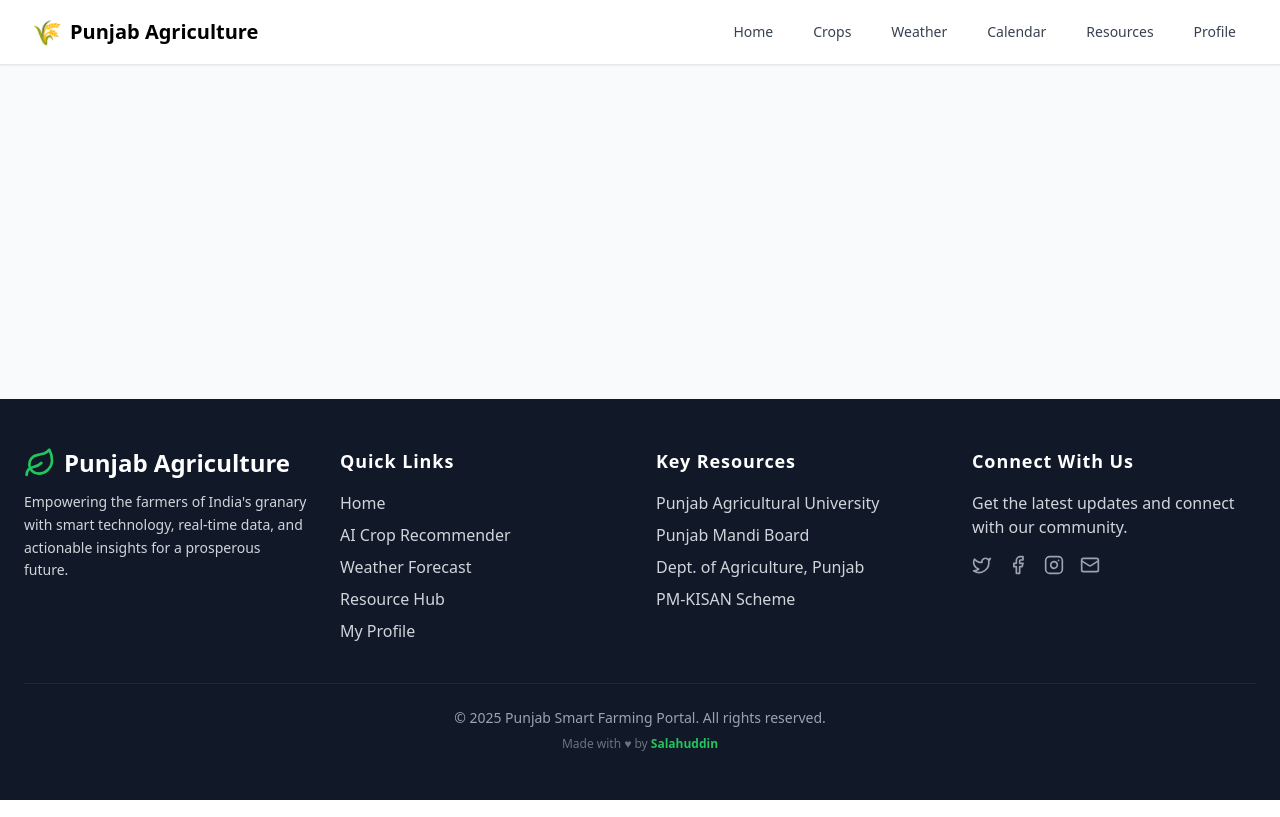
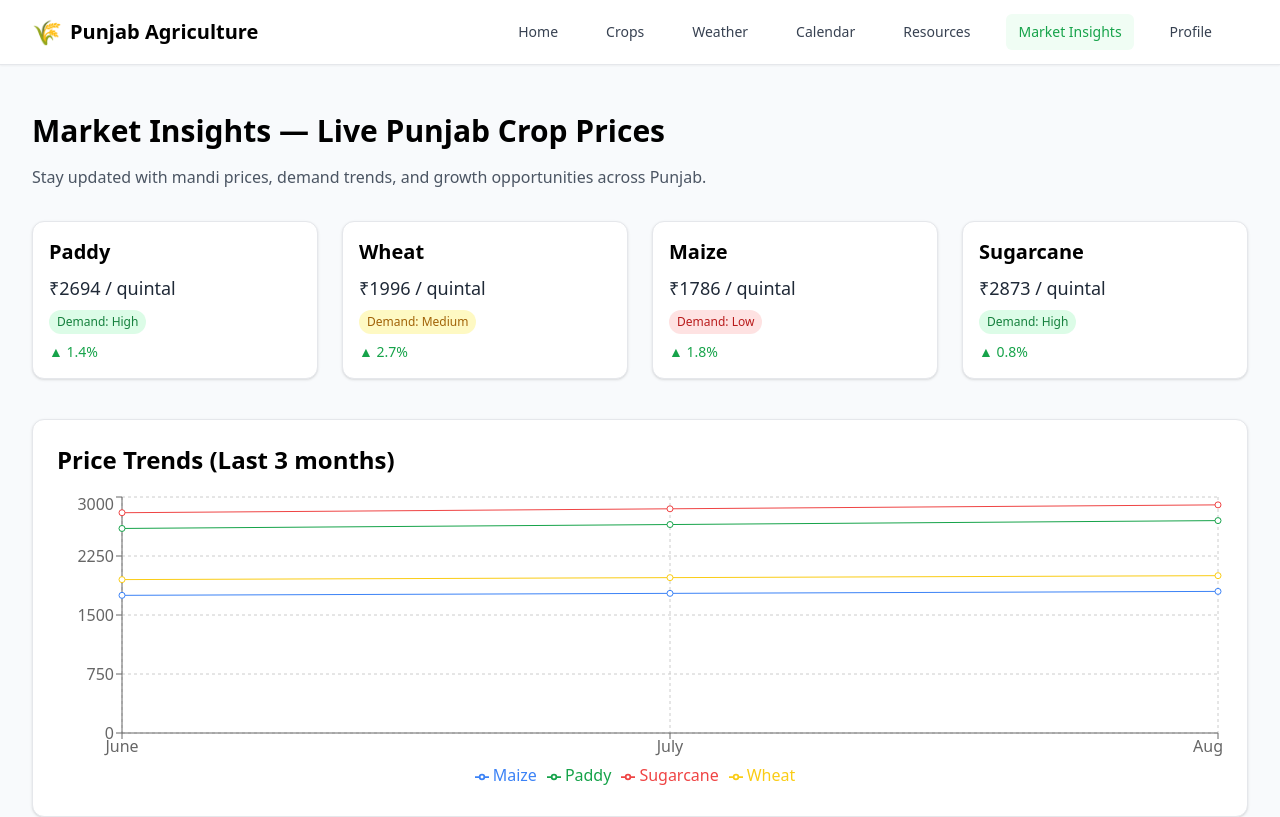
Before and after one commit to Salahuddin-13/punjab-crop-recommender, a React (Create React App) app: page /market in a window 1280 px wide. Shown: the top 817 px of the page. Built offline with nearby package versions, Linux system fonts and the light colour scheme.

Commit message:
Your meaningful commit message

```diff
--- a/package.json
+++ b/package.json
@@ -12,11 +12,15 @@
     "lucide-react": "^0.542.0",
     "react": "^18.2.0",
     "react-dom": "^18.2.0",
+    "react-helmet": "^6.1.0",
     "react-helmet-async": "^2.0.5",
     "react-router-dom": "^7.8.2",
     "react-scripts": "5.0.1",
+    "recharts": "^3.1.2",
     "serve": "^14.2.0",
-    "web-vitals": "^2.1.4"
+    "web-vitals": "^2.1.4",
+    "workbox-build": "^5.1.4",
+    "workbox-webpack-plugin": "^5.1.4"
   },
   "scripts": {
     "start": "react-scripts start",
--- a/public/index.html
+++ b/public/index.html
@@ -14,22 +14,23 @@
     <title>Punjab Agriculture - Smart Crop Recommender</title>
 
     <!-- Google Translate -->
-    <script
-      type="text/javascript"
-      src="//translate.google.com/translate_a/element.js?cb=googleTranslateElementInit"
-    ></script>
-    <script>
+<script type="text/javascript">
   function googleTranslateElementInit() {
     new google.translate.TranslateElement(
       {
         pageLanguage: "en",
-            includedLanguages: "hi,te,ta,bn,mr,gu,kn,ml,pa,ur",
+        includedLanguages: "hi,ta,te,bn,mr,gu,kn,ml,pa,ur",
         layout: google.translate.TranslateElement.InlineLayout.SIMPLE,
       },
       "google_translate_element"
     );
   }
 </script>
+<script
+  type="text/javascript"
+  src="//translate.google.com/translate_a/element.js?cb=googleTranslateElementInit"
+></script>
+
   </head>
   <body>
     <noscript>You need to enable JavaScript to run this app.</noscript>
--- a/src/App.js
+++ b/src/App.js
@@ -11,6 +11,7 @@ import Resources from "./pages/Resources";
 import Profile from "./pages/Profile";
 import CropRecommendations from "./pages/CropRecommendations";
 import ErrorBoundary from "./components/ErrorBoundary";
+import MarketInsights from "./pages/MarketInsights";
 
 export default function App() {
   return (
@@ -27,6 +28,8 @@ export default function App() {
               <Route path="/calendar" element={<Calendar />} />
               <Route path="/resources" element={<Resources />} />
               <Route path="/profile" element={<Profile />} />
+		<Route path="/market" element={<MarketInsights />} />
+
             </Routes>
           </ErrorBoundary>
         </main>
--- a/src/components/Navbar.js
+++ b/src/components/Navbar.js
@@ -1,5 +1,5 @@
 // src/components/Navbar.js
-import React, { useState } from "react";
+import React, { useState, useEffect } from "react";
 import { Link, useLocation } from "react-router-dom";
 
 export default function Navbar() {
@@ -12,23 +12,33 @@ export default function Navbar() {
     { path: "/weather", label: "Weather" },
     { path: "/calendar", label: "Calendar" },
     { path: "/resources", label: "Resources" },
+	{ path: "/market", label: "Market Insights" },
     { path: "/profile", label: "Profile" },
   ];
 
-  const toggleMenu = () => {
-    setIsMenuOpen(!isMenuOpen);
-  };
+  useEffect(() => {
+    if (window.google && window.google.translate) {
+      new window.google.translate.TranslateElement(
+        {
+          pageLanguage: "en",
+          includedLanguages: "hi,ta,te,bn,mr,gu,kn,ml,pa,ur",
+          layout: window.google.translate.TranslateElement.InlineLayout.SIMPLE,
+        },
+        "google_translate_element"
+      );
+    }
+  }, []);
 
   return (
     <nav className="bg-white shadow-sm border-b sticky top-0 z-50">
       <div className="max-w-7xl mx-auto px-4 sm:px-6 lg:px-8">
-        {/* Desktop Layout */}
+        {/* Desktop Navbar */}
         <div className="hidden md:flex justify-between items-center h-16">
           <Link to="/" className="flex items-center space-x-2">
             <span className="text-2xl">🌾</span>
             <span className="font-bold text-xl">Punjab Agriculture</span>
           </Link>
-          <div className="flex items-center space-x-4">
+          <div className="flex items-center space-x-6">
             {navLinks.map((link) => (
               <Link
                 key={link.path}
@@ -42,20 +52,20 @@ export default function Navbar() {
                 {link.label}
               </Link>
             ))}
+            {/* Google Translate */}
+            <div id="google_translate_element" className="ml-4"></div>
           </div>
         </div>
 
-        {/* Mobile Layout */}
+        {/* Mobile Navbar */}
         <div className="md:hidden">
           <div className="flex justify-between items-center h-16">
             <Link to="/" className="flex items-center space-x-2">
               <span className="text-2xl">🌾</span>
               <span className="font-bold text-lg">Punjab Agriculture</span>
             </Link>
-
-            {/* Mobile Menu Button */}
             <button
-              onClick={toggleMenu}
+              onClick={() => setIsMenuOpen(!isMenuOpen)}
               className="p-2 rounded-md text-gray-700 hover:text-green-600 hover:bg-gray-50"
               aria-label="Toggle menu"
             >
@@ -69,7 +79,6 @@ export default function Navbar() {
             </button>
           </div>
 
-          {/* Mobile Navigation Menu */}
           {isMenuOpen && (
             <div className="pb-4 border-t border-gray-200">
               <div className="flex flex-col space-y-1 mt-4">
@@ -87,6 +96,8 @@ export default function Navbar() {
                     {link.label}
                   </Link>
                 ))}
+                {/* Google Translate */}
+                <div id="google_translate_element" className="px-4 mt-2"></div>
               </div>
             </div>
           )}
--- /dev/null
+++ b/src/pages/MarketInsights.js
@@ -0,0 +1,101 @@
+import React, { useEffect, useState } from "react";
+import {
+  LineChart,
+  Line,
+  XAxis,
+  YAxis,
+  CartesianGrid,
+  Tooltip,
+  Legend,
+  ResponsiveContainer,
+} from "recharts";
+
+export default function MarketInsights() {
+  const [marketData, setMarketData] = useState([]);
+  const [priceTrends, setPriceTrends] = useState([]);
+
+  useEffect(() => {
+    // Simulated live data (replace with API call later)
+    const crops = [
+      { name: "Paddy", price: 2694, demand: "High", change: 1.4 },
+      { name: "Wheat", price: 1996, demand: "Medium", change: 2.7 },
+      { name: "Maize", price: 1786, demand: "Low", change: 1.8 },
+      { name: "Sugarcane", price: 2873, demand: "High", change: 0.8 },
+    ];
+    setMarketData(crops);
+
+    // Simulated historical trend data
+    setPriceTrends([
+      { month: "June", Paddy: 2600, Wheat: 1950, Maize: 1750, Sugarcane: 2800 },
+      { month: "July", Paddy: 2650, Wheat: 1975, Maize: 1775, Sugarcane: 2850 },
+      { month: "Aug", Paddy: 2700, Wheat: 2000, Maize: 1800, Sugarcane: 2900 },
+    ]);
+  }, []);
+
+  return (
+    <div className="max-w-7xl mx-auto px-4 sm:px-6 lg:px-8 py-8">
+      <h1 className="text-3xl font-bold mb-4">
+        Market Insights — Live Punjab Crop Prices
+      </h1>
+      <p className="mb-8 text-gray-600">
+        Stay updated with mandi prices, demand trends, and growth opportunities
+        across Punjab.
+      </p>
+
+      {/* Crop Cards */}
+      <div className="grid grid-cols-1 sm:grid-cols-2 lg:grid-cols-4 gap-6 mb-10">
+        {marketData.map((crop) => (
+          <div
+            key={crop.name}
+            className="bg-white shadow rounded-xl p-4 hover:shadow-lg transition-all border"
+          >
+            <h2 className="text-xl font-semibold mb-2">{crop.name}</h2>
+            <p className="text-lg text-gray-800 font-medium">
+              ₹{crop.price} / quintal
+            </p>
+            <span
+              className={`inline-block mt-2 px-2 py-1 text-xs rounded-full ${
+                crop.demand === "High"
+                  ? "bg-green-100 text-green-700"
+                  : crop.demand === "Medium"
+                  ? "bg-yellow-100 text-yellow-700"
+                  : "bg-red-100 text-red-700"
+              }`}
+            >
+              Demand: {crop.demand}
+            </span>
+            <p
+              className={`mt-2 text-sm ${
+                crop.change >= 0 ? "text-green-600" : "text-red-600"
+              }`}
+            >
+              {crop.change >= 0 ? "▲" : "▼"} {crop.change}%
+            </p>
+          </div>
+        ))}
+      </div>
+
+      {/* Price Trends Chart */}
+      <div className="bg-white shadow rounded-xl p-6 border">
+        <h2 className="text-2xl font-bold mb-4">Price Trends (Last 3 months)</h2>
+        <ResponsiveContainer width="100%" height={300}>
+          <LineChart data={priceTrends}>
+            <CartesianGrid strokeDasharray="3 3" />
+            <XAxis dataKey="month" />
+            <YAxis />
+            <Tooltip />
+            <Legend />
+            {["Paddy", "Wheat", "Maize", "Sugarcane"].map((key, idx) => (
+              <Line
+                key={key}
+                type="monotone"
+                dataKey={key}
+                stroke={["#16a34a", "#facc15", "#3b82f6", "#ef4444"][idx]}
+              />
+            ))}
+          </LineChart>
+        </ResponsiveContainer>
+      </div>
+    </div>
+  );
+}
```
Also changed, not shown: 2 other files (tests, documents, lock files or other folders). Lines whose indentation alone changed are shown as unchanged.
